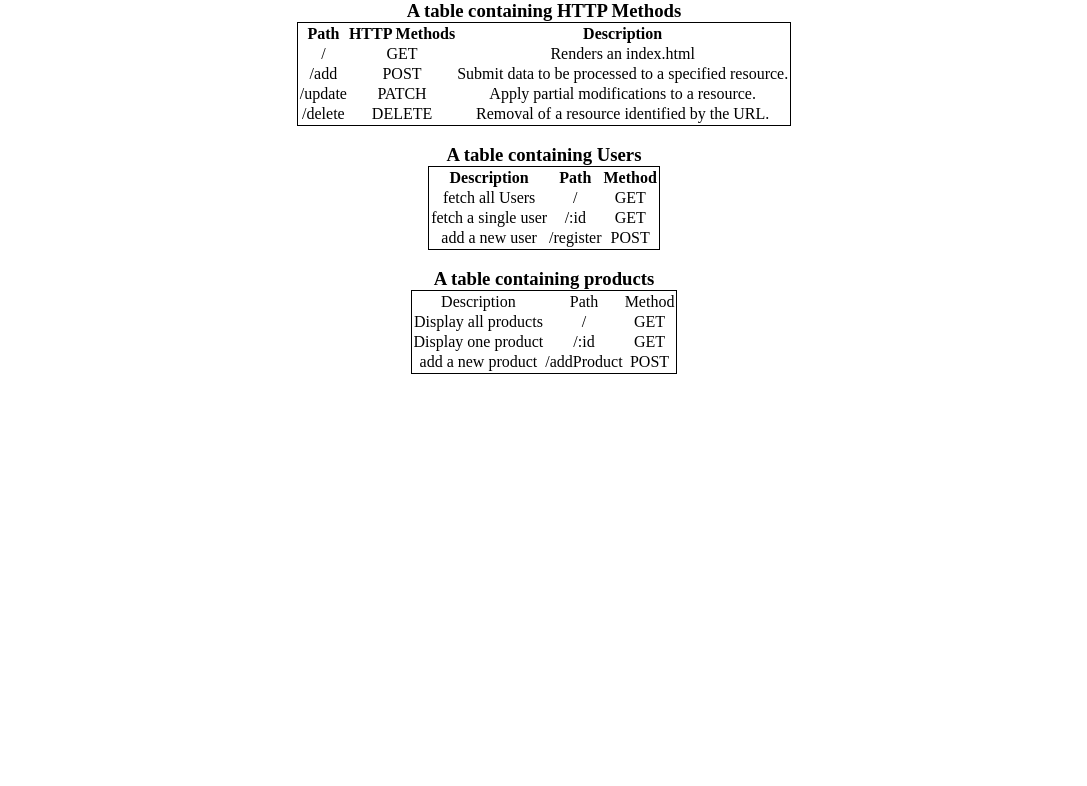
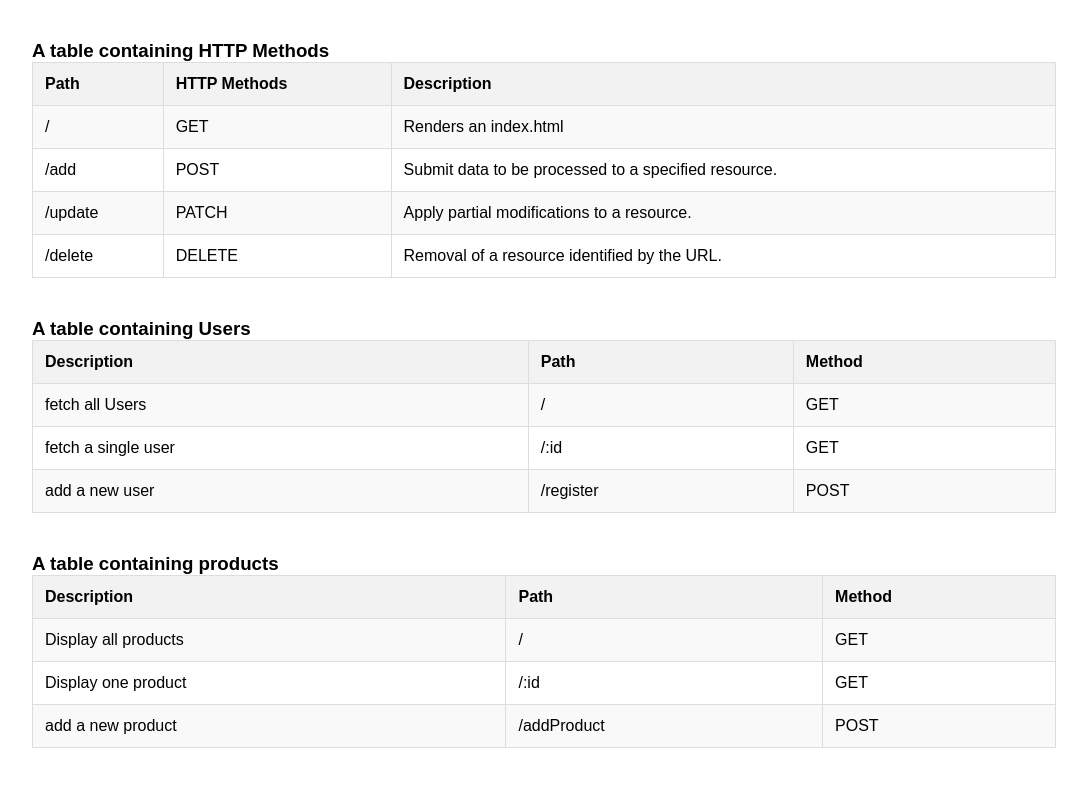
Before and after one commit to Mr-Williams11/NodeBackend1, a website: page static/index.html in a window 1280 px wide. Shown: the whole page, without its empty margins (96-1183 px from the left). Drawn offline with Linux system fonts and the light colour scheme.

Commit message:
backend5

```diff
--- a/static/css/style.css
+++ b/static/css/style.css
@@ -5,10 +5,38 @@
     padding: 0;
     box-sizing: border-box;
 }
-table{
-    border: 1px solid black;
-    margin: auto;
+/* style.css */
+body {
+    font-family: Arial, sans-serif;
+    margin: 0;
+    padding: 0;
 }
-body{
-    text-align: center;
+
+.container {
+    width: 80%;
+    margin: 20px auto;
 }
+
+h3 {
+    margin-top: 40px;
+}
+
+table {
+    width: 100%;
+    border-collapse: collapse;
+    margin-bottom: 20px;
+}
+
+th, td {
+    border: 1px solid #ddd;
+    padding: 12px;
+    text-align: left;
+}
+
+th {
+    background-color: #f2f2f2;
+}
+
+tr:nth-child(even) {
+    background-color: #f9f9f9;
+}
--- a/static/index.html
+++ b/static/index.html
@@ -7,6 +7,7 @@
     <title>API</title>
 </head>
 <body>
+    <div class="container">
         <h3>A table containing HTTP Methods</h3>
         <table>
             <tr>
@@ -35,7 +36,7 @@
                 <td>Removal of a resource identified by the URL.</td>
             </tr>
         </table>
-    <br>
+
         <h3>A table containing Users</h3>
         <table>
             <tr>
@@ -59,13 +60,13 @@
                 <td>POST</td>
             </tr>
         </table>
-    <br>
+
         <h3>A table containing products</h3>
         <table>
             <tr>
-        <td>Description</td>
-        <td>Path</td>
-        <td>Method</td>
+                <th>Description</th>
+                <th>Path</th>
+                <th>Method</th>
             </tr>
             <tr>
                 <td>Display all products</td>
@@ -83,5 +84,6 @@
                 <td>POST</td>
             </tr>
         </table>
+    </div>
 </body>
 </html>
```
Also changed, not shown: index.js (+0 -11 lines). Lines whose indentation alone changed are shown as unchanged.
